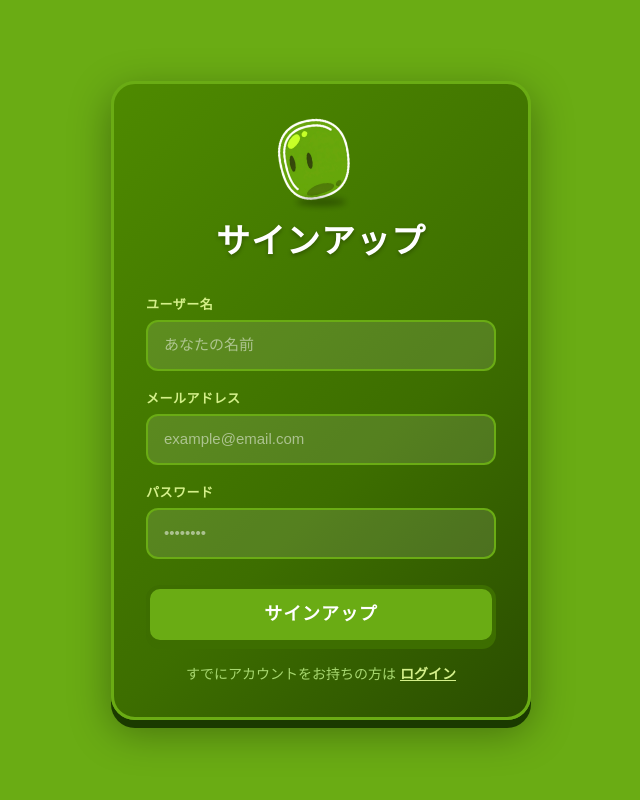
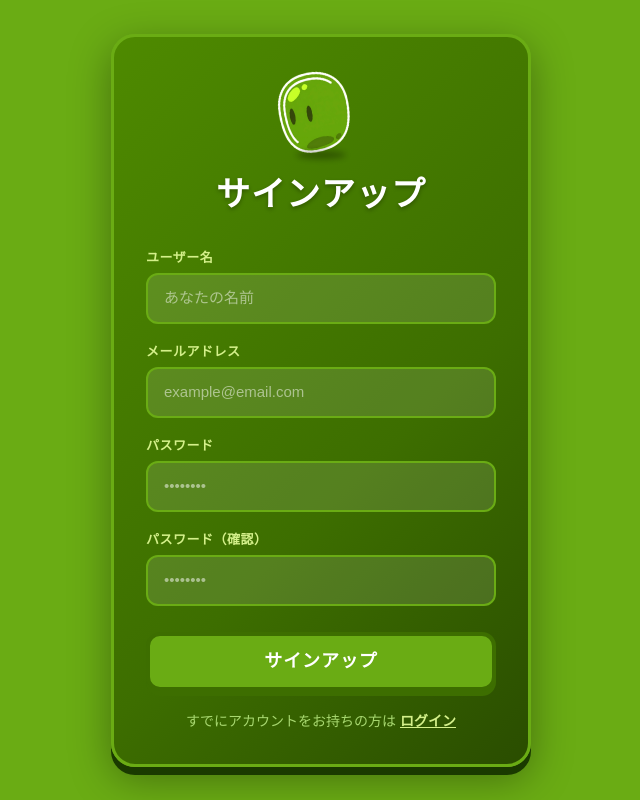
Before and after one commit to Kunichanko/bonjory-os, a Next.js app: page /signup in a window 1280 px wide. Shown: the whole page, without its empty margins (319-959 px from the left). Built offline with nearby package versions, Linux system fonts and the light colour scheme; no server answers; a web font is replaced by a local one.

Commit message:
バグ修正

```diff
--- a/app/signup/page.tsx
+++ b/app/signup/page.tsx
@@ -29,6 +29,7 @@ export default function SignupPage() {
   const router = useRouter()
   const [email, setEmail] = useState('')
   const [password, setPassword] = useState('')
+  const [confirmPassword, setConfirmPassword] = useState('')
   const [username, setUsername] = useState('')
   const [error, setError] = useState<string | null>(null)
   const [loading, setLoading] = useState(false)
@@ -36,6 +37,10 @@ export default function SignupPage() {
   const handleSubmit = async (e: { preventDefault(): void }) => {
     e.preventDefault()
     setError(null)
+    if (password !== confirmPassword) {
+      setError('パスワードが一致しません')
+      return
+    }
     setLoading(true)
     try {
       const { error: signUpError } = await supabase.auth.signUp({
@@ -76,6 +81,11 @@ export default function SignupPage() {
             <input style={INPUT} type="password" value={password} onChange={e => setPassword(e.target.value)}
               required placeholder="••••••••" />
           </div>
+          <div>
+            <label style={LABEL}>パスワード（確認）</label>
+            <input style={INPUT} type="password" value={confirmPassword} onChange={e => setConfirmPassword(e.target.value)}
+              required placeholder="••••••••" />
+          </div>
 
           <button className="game-button" type="submit" disabled={loading} style={{ marginTop: 8 }}>
             {loading ? '送信中…' : 'サインアップ'}
```
